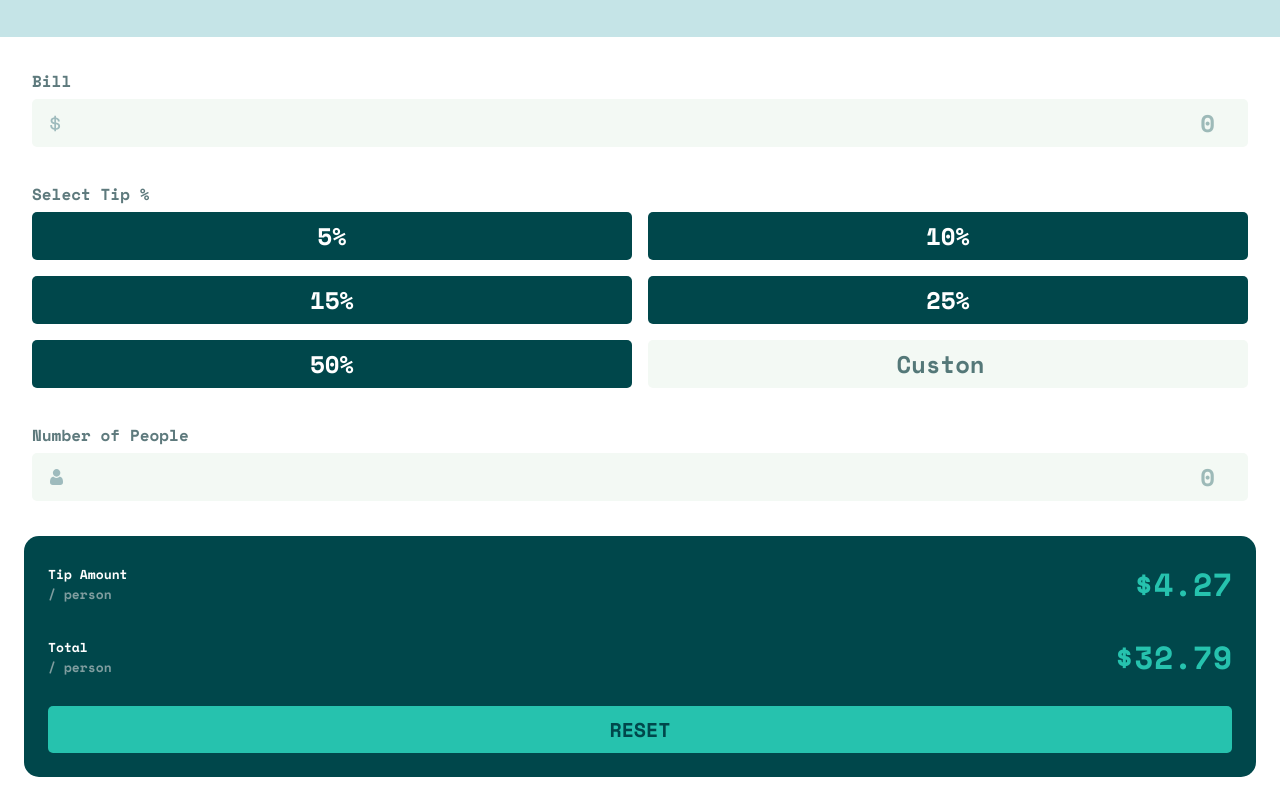
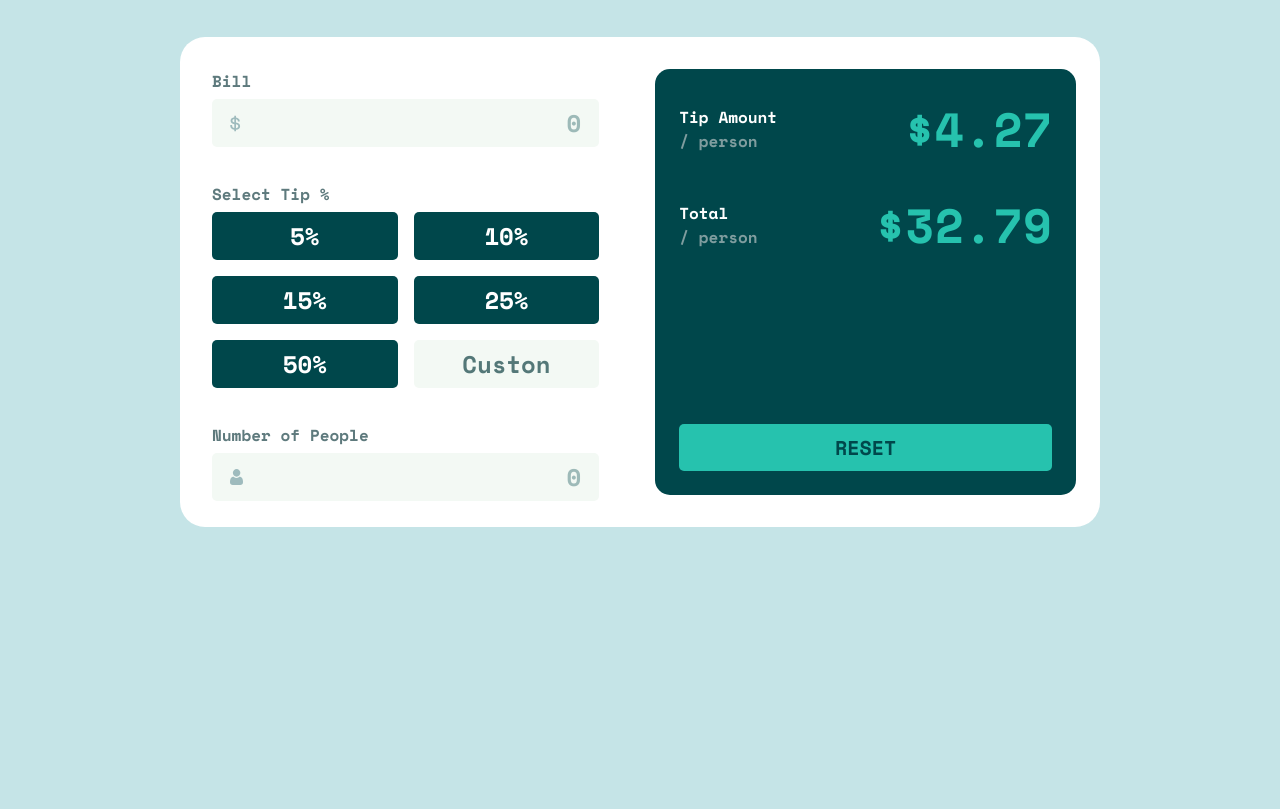
Before and after one commit to Lucasmartim12l/calculadora-gorjeta-2.0, a plain HTML site: page index.html in a window 1280 px wide. Shown: the part 107-916 px from the top of the page. After the commit the page ends 800 px from the top, so only its background shows below. Drawn offline with nearby package versions, Linux system fonts and the light colour scheme.

Commit message:
finalização das adpatações para o desktop

```diff
--- a/index.html
+++ b/index.html
@@ -47,6 +47,7 @@
 
 
         <section class="results">
+          <div>
             <div class="amount">
                 <p>
                     Tip Amount <br> <span>/ person</span>
@@ -60,7 +61,7 @@
                 </p>
                 <strong>$32.79</strong>
             </div>
-
+          </div>
             <button>Reset</button>
 
         </section>
--- a/style.css
+++ b/style.css
@@ -21,6 +21,7 @@
     --topaz: #26c2ae;
     --beetle-green: #547878;
     --regent-grey: #7f9d9f;
+    --water-leaf: #9fe8df;
 }
 
 body{
@@ -40,6 +41,7 @@ main{
     background: var(--white);
     padding: 3.2rem 2.4rem;
     border-radius: 2.5 rem 2.5rem 0 0;
+    max-width: 92rem;
 }
 
 .info{
@@ -125,6 +127,7 @@ main{
 }
 
 
+
 .results{
     background: var(--sherpa-blue);
     border-radius: 1.5rem;
@@ -168,3 +171,54 @@ main{
 
     }
 }
+
+@media(min-width: 920px){
+    main{
+        display: flex;
+        margin-inline: auto;
+        gap: 4.8rem;
+        border-radius: 2.5rem;
+        max-height: 49rem;
+    }
+
+    section{
+        width: 100%;
+    }
+
+    .info.tip div{
+        grid-template-columns: repeat(3, 1fr);
+
+        button:hover{
+            background: var(--topaz);
+            cursor: pointer;
+            transition: .5s;
+        }
+    }
+
+    input::-webkit-inner-spin-button,
+    input::-webkit-outer-spin-button{
+        display: none;
+    }
+
+    .results{
+        display: flex;
+        flex-direction: column;
+        justify-content: space-between;
+
+        .amount p,
+        .total p{
+            font-size: 1.6rem;
+        }
+
+        .amount strong,
+        .total strong{
+            font-size: 4.8rem;
+        }
+
+        button:hover{
+            background: var(--water-leaf);
+            cursor: pointer;
+            transition: .5s;
+        }
+    }
+}
```
